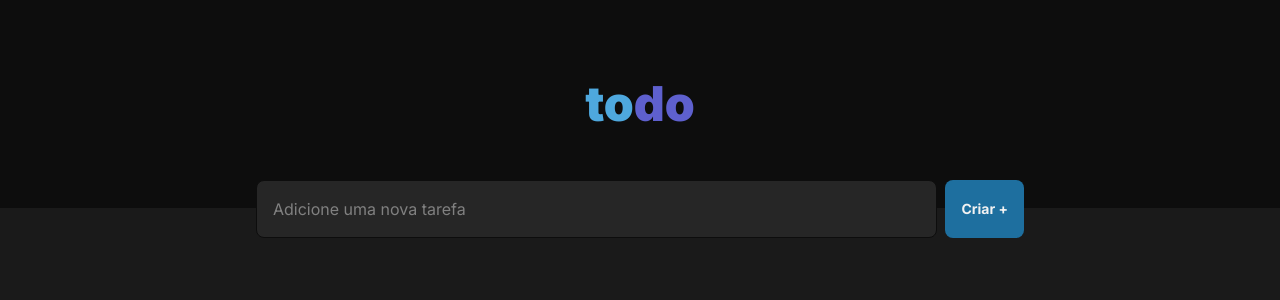
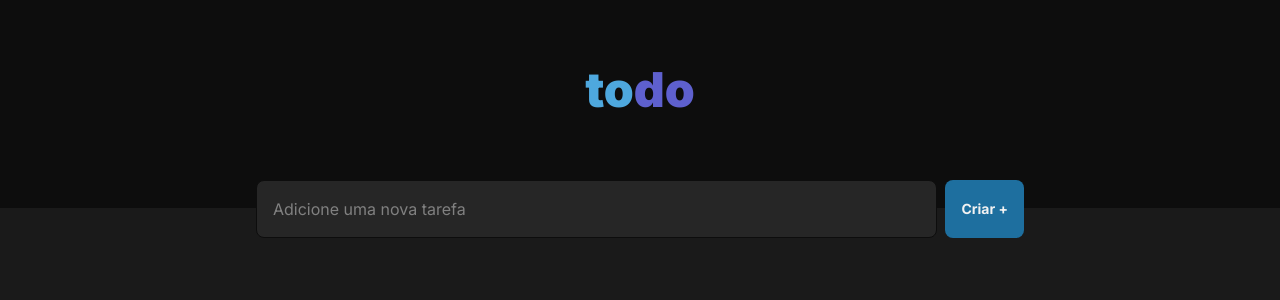
Before and after one commit to gildembergleite/todo-list-web, a Next.js app: page / in a window 1280 px wide. Shown: the top 300 px of the page. Built offline with nearby package versions, Linux system fonts and the light colour scheme.

Commit message:
style: align logo in center

```diff
--- a/src/components/Header.tsx
+++ b/src/components/Header.tsx
@@ -2,7 +2,7 @@ export default function Header() {
   return (
     <header className="w-full">
       <div className="flex w-full h-52 bg-gray-700 justify-center items-center">
-        <h1 className="text-5xl">
+        <h1 className="text-5xl pb-7">
           <span className="text-blue font-black">to</span>
           <span className="text-purple-dark font-black">do</span>
         </h1>
```
